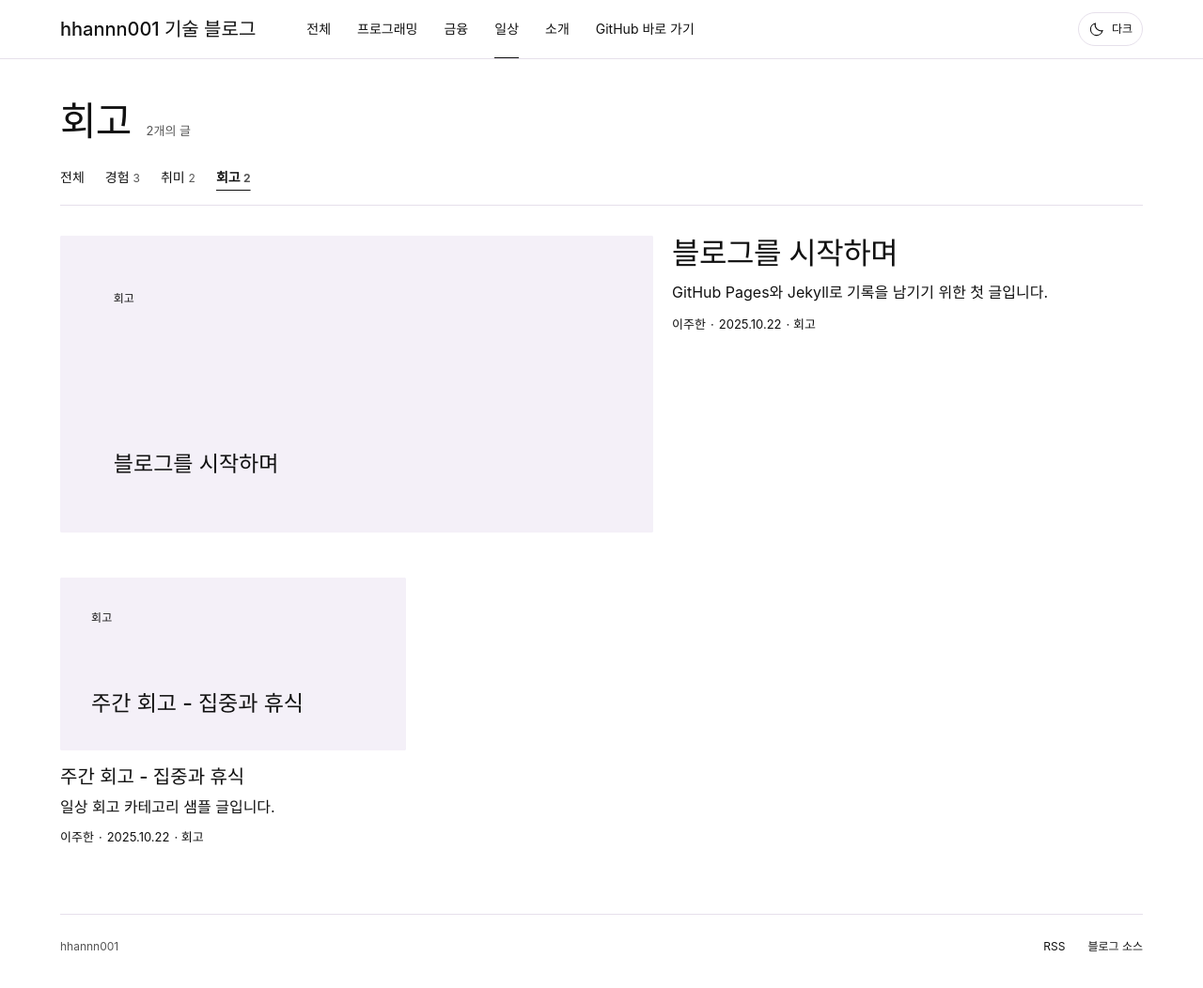
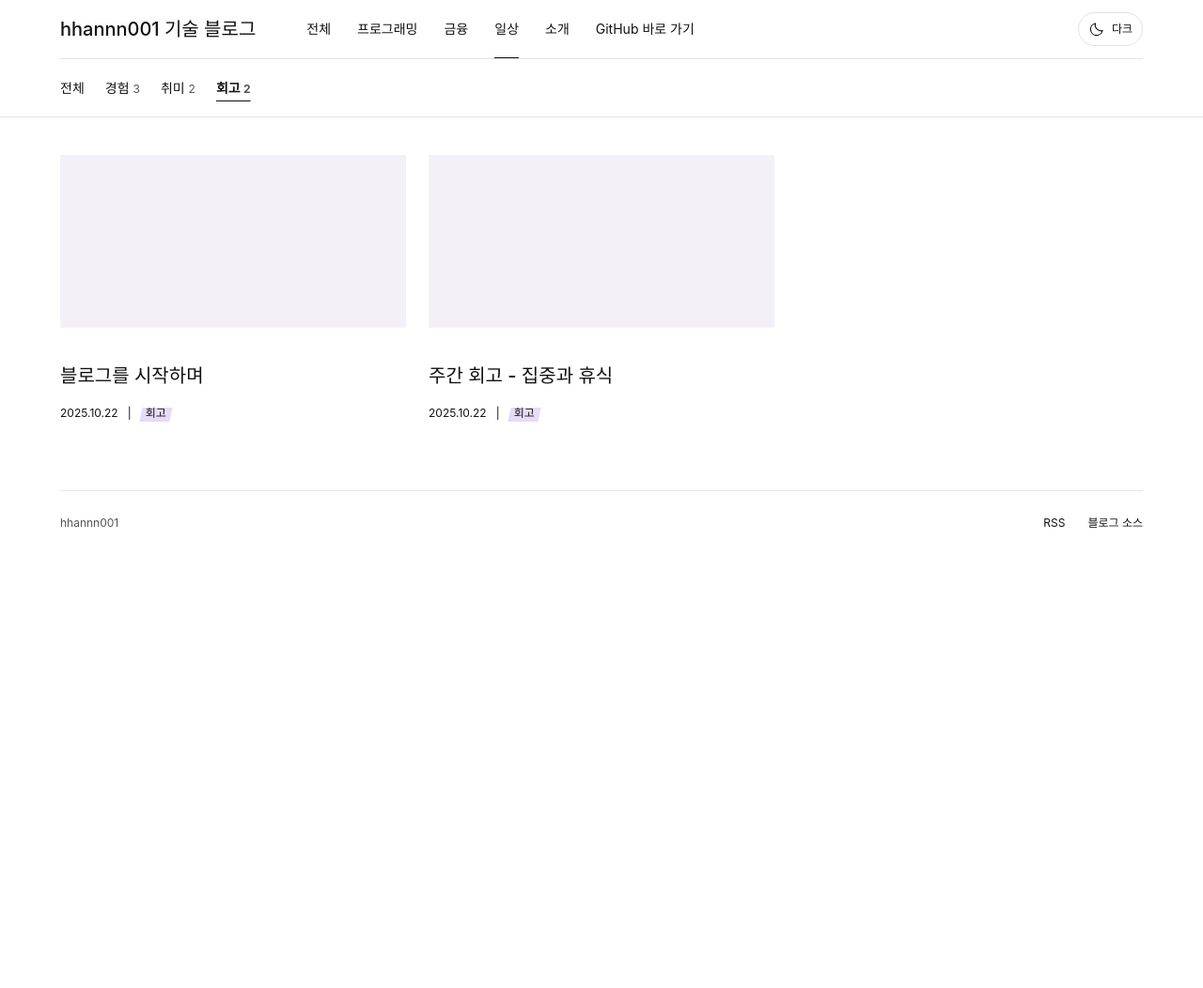
Before and after one commit to hhannn001/hhannn001.github.io, a Jekyll site: the page built from categories/journal/index.md, in a window 1280 px wide and 1057 px high. Shown: the top 1052 px of the window at 94% size. Built offline with Jekyll 4.4.1, drawn with Linux system fonts in a browser that asks for light colours.

Commit message:
Simplify post cards and restore lavender highlights

```diff
--- a/_includes/card.html
+++ b/_includes/card.html
@@ -1,5 +1,9 @@
 {% include post-meta.html post=include.post %}
-<article class="post-entry{% if include.featured %} featured{% endif %}">
+<article class="post-entry">
   <a class="entry-cover" href="{{ include.post.url | relative_url }}" tabindex="-1" aria-hidden="true">{% include cover.html post=include.post %}</a>
-  <div class="entry-copy"><h2><a href="{{ include.post.url | relative_url }}">{{ include.post.title | escape }}</a></h2><p>{{ include.post.description | default: include.post.excerpt | strip_html | truncate: 150 }}</p><div class="entry-meta"><span>{{ include.post.author | default: site.author }}</span><span>·</span><time datetime="{{ include.post.date | date_to_xmlschema }}">{{ include.post.date | date: '%Y.%m.%d' }}</time><span>· {{ category_name }}</span></div></div>
+  <div class="entry-copy">
+    <div class="entry-series">{% if series_title != '' %}{{ series_title | escape }}{% endif %}</div>
+    <h2><a href="{{ include.post.url | relative_url }}" title="{{ display_title | escape }}">{{ display_title | escape }}</a></h2>
+    <div class="entry-meta"><time datetime="{{ include.post.date | date_to_xmlschema }}">{{ include.post.date | date: '%Y.%m.%d' }}</time><span aria-hidden="true">|</span><a class="category-highlight" href="{{ '/categories/' | append: category_id | append: '/' | relative_url }}">{{ category_name | escape }}</a></div>
+  </div>
 </article>
--- a/_includes/category-board.html
+++ b/_includes/category-board.html
@@ -11,8 +11,7 @@
     {% if belongs %}{% assign board_posts = board_posts | push: post %}{% endif %}
   {% endfor %}
 {% endif %}
-<section class="posts-section shell" aria-labelledby="category-heading">
-  <header class="category-heading"><h1 class="category-title" id="category-heading">{{ page.title | escape }}</h1><span>{{ board_posts.size }}개의 글</span></header>
-  {% if active_group %}<nav class="subcategory-nav" aria-label="{{ active_group.label }} 하위 카테고리"><a href="{{ '/categories/' | append: active_group.id | append: '/' | relative_url }}" {% if active_category == '' %}aria-current="page"{% endif %}>전체</a>{% for item in active_group.items %}<a href="{{ '/categories/' | append: item.id | append: '/' | relative_url }}" {% if active_category == item.id %}aria-current="page"{% endif %}>{{ item.label }} <span>{{ site.categories[item.id].size | default: 0 }}</span></a>{% endfor %}</nav>{% endif %}
-  <div class="post-list">{% for post in board_posts %}{% include card.html post=post featured=forloop.first %}{% else %}<p class="empty-category">아직 작성한 글이 없습니다. 다른 하위 카테고리를 선택해 보세요.</p>{% endfor %}</div>
+<section class="posts-section shell" aria-label="{{ page.title | escape }} 글 목록">
+
+  <div class="post-list">{% for post in board_posts %}{% include card.html post=post %}{% else %}<p class="empty-category">아직 작성한 글이 없습니다. 다른 하위 카테고리를 선택해 보세요.</p>{% endfor %}</div>
 </section>
--- a/_includes/cover.html
+++ b/_includes/cover.html
@@ -1,4 +1 @@
-{% assign cover_url = include.post.cover | default: include.post.image %}
-{% if cover_url == nil or cover_url == '' %}{% if include.post.content contains '![' %}{% assign image_chunk = include.post.content | split: '![' | slice: 1 | first %}{% assign cover_url = image_chunk | split: '](' | last | split: ')' | first %}{% endif %}{% endif %}
-{% if cover_url and cover_url != '' %}<img class="cover-image" src="{{ cover_url | relative_url }}" alt="{{ include.post.cover_alt | default: include.post.title | escape }}" loading="lazy">
-{% else %}<div class="thumbnail content-cover" aria-hidden="true"><span>{{ category_name }}</span><strong>{{ include.post.title | escape }}</strong></div>{% endif %}
+<div class="thumbnail cover-placeholder" aria-hidden="true"></div>
--- a/_includes/publication-nav.html
+++ b/_includes/publication-nav.html
@@ -1 +1 @@
-<div class="publication-navigation"><div class="shell navigation-inner"><a class="compact-title" href="{{ '/' | relative_url }}">hhannn001 기술 블로그</a><nav class="categories" aria-label="전체 카테고리"><a href="{{ '/' | relative_url }}" {% unless active_group %}aria-current="page"{% endunless %}>전체</a>{% for group in site.data.sidebar_categories %}<a href="{{ '/categories/' | append: group.id | append: '/' | relative_url }}" {% if active_group.id == group.id %}aria-current="page"{% endif %}>{{ group.label }}</a>{% endfor %}<a href="{{ '/about/' | relative_url }}">소개</a><a class="external-link" href="https://github.com/hhannn001">GitHub 바로 가기</a></nav>{% include theme-toggle.html %}</div></div>
+<div class="publication-navigation"><div class="shell navigation-inner"><a class="compact-title" href="{{ '/' | relative_url }}">hhannn001 기술 블로그</a><nav class="categories" aria-label="전체 카테고리"><a href="{{ '/' | relative_url }}" {% unless active_group %}aria-current="page"{% endunless %}>전체</a>{% for group in site.data.sidebar_categories %}<a href="{{ '/categories/' | append: group.id | append: '/' | relative_url }}" {% if active_group.id == group.id %}aria-current="page"{% endif %}>{{ group.label }}</a>{% endfor %}<a href="{{ '/about/' | relative_url }}">소개</a><a class="external-link" href="https://github.com/hhannn001">GitHub 바로 가기</a></nav>{% include theme-toggle.html %}</div><div class="shell">{% include subcategory-nav.html %}</div></div>
--- /dev/null
+++ b/_includes/subcategory-nav.html
@@ -0,0 +1 @@
+{% if active_group %}<nav class="subcategory-nav" aria-label="{{ active_group.label }} 하위 카테고리"><a href="{{ '/categories/' | append: active_group.id | append: '/' | relative_url }}" {% if active_category == '' %}aria-current="page"{% endif %}>전체</a>{% for item in active_group.items %}<a href="{{ '/categories/' | append: item.id | append: '/' | relative_url }}" {% if active_category == item.id %}aria-current="page"{% endif %}>{{ item.label }} <span>{{ site.categories[item.id].size | default: 0 }}</span></a>{% endfor %}</nav>{% endif %}
--- a/assets/css/style.css
+++ b/assets/css/style.css
@@ -7,10 +7,7 @@ body, a, .categories a, .publication-meta, .entry-meta, .theme-toggle, .author-a
 a:hover { color: var(--text); text-decoration: underline; }
 .follow-button, .follow-button:hover { color: var(--bg); }
 .publication-navigation { color: var(--text); }
-.category-heading { display: flex; align-items: baseline; gap: 16px; }
-.category-heading .category-title { margin-bottom: 22px; }
-.category-heading>span { font-size: 13px; color: var(--muted); }
-.subcategory-nav { display: flex; gap: 22px; overflow-x: auto; padding: 0 0 18px; margin: 0 0 32px; border-bottom: 1px solid var(--line); position: relative; }
+.subcategory-nav { display: flex; gap: 22px; overflow-x: auto; padding: 19px 0; margin: 0; border-top: 1px solid var(--line); position: relative; }
 .subcategory-nav a { white-space: nowrap; font-size: 14px; }
 .subcategory-nav a[aria-current] { font-weight: 700; text-decoration: underline; text-underline-offset: 8px; }
 .subcategory-nav span { font-size: 12px; color: var(--muted); }
@@ -36,7 +33,17 @@ a:hover { color: var(--text); text-decoration: underline; }
 .post__content figure { margin: 18px auto; }
 .post__content figcaption { font-size: .78rem; color: var(--muted); text-align: center; }
 .post__content a { color: var(--text); text-decoration: underline; text-underline-offset: 3px; }
-.post__content mark { color: var(--text); background: var(--wash,#e9e0f1); padding: 0 .08em; }
+.post__content mark {
+  color: var(--text);
+  padding: 0 .08em;
+  border-radius: 3px;
+  -webkit-box-decoration-break: clone;
+  box-decoration-break: clone;
+  box-shadow: inset 0 -.2em 0 var(--marker-edge);
+  background: linear-gradient(to top,var(--marker) 0%,var(--marker) 66%,var(--surface) 100%);
+}
+.post__content a { background-image: linear-gradient(to top,var(--marker) 0%,var(--marker) 34%,transparent 34%); }
+.post__content a:hover { background-image: linear-gradient(to top,var(--marker-edge) 0%,var(--marker-edge) 38%,transparent 38%); }
 .post__content blockquote { border-left: 2px solid var(--line); background: var(--surface,#f5f5f5); border-radius: 0 10px 10px 0; padding: 12px 14px; }
 .post__content code { font: .84em ui-monospace,SFMono-Regular,Consolas,monospace; background: var(--surface,#f5f5f5); border: 1px solid var(--line,#ddd); border-radius: 6px; padding: .14em .35em; color: var(--text); }
 .post__content pre { padding: 14px; overflow-x: auto; border-radius: 12px; background: var(--surface,#f5f5f5); }
@@ -61,3 +68,15 @@ a:hover { color: var(--text); text-decoration: underline; }
 @media(max-width:727.98px) { .post__header { min-height: 240px; } .post__title { font-size: 30px; } .post-feed li { display: block; } .post-feed time { display: block; margin-top: 5px; } .subcategory-nav { gap: 18px; } .content-cover>strong { font-size: 23px; } }
 
 .prose a, .preview-post .post__content code.hljs span { color: var(--text); }
+
+/* List cards: artwork is intentionally reserved for a later iteration. */
+:root { --marker: #e7dbf5; --marker-edge: #d4bde9; }
+html[data-theme="dark"] { --marker: #49375e; --marker-edge: #634b7e; }
+.entry-copy { min-width: 0; }
+.entry-series { min-height: 18px; margin-top: 14px; font-size: 12px; line-height: 18px; text-align: left; color: var(--muted); white-space: nowrap; overflow: hidden; text-overflow: ellipsis; }
+.entry-copy h2 { margin: 5px 0 0; font-size: 20px; line-height: 28px; }
+.entry-copy h2 a { display: block; overflow: hidden; white-space: nowrap; text-overflow: ellipsis; }
+.entry-meta { margin-top: 16px; gap: 10px; font-size: 12px; }
+.category-highlight { position: relative; isolation: isolate; padding: 0 5px; }
+.category-highlight::before { content: ""; position: absolute; z-index: -1; inset: 4px 0 1px; background: var(--marker); transform: skewX(-13deg); }
+.cover-placeholder { background: var(--surface); }
```
Also changed, not shown: README.md.
